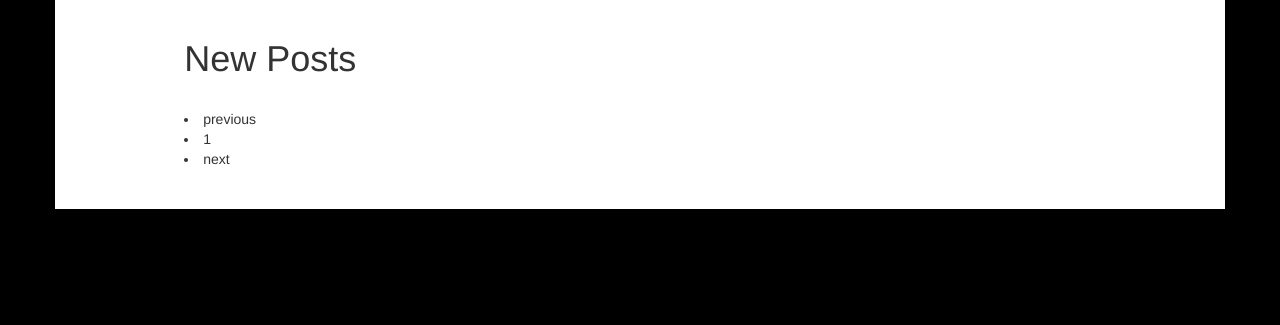
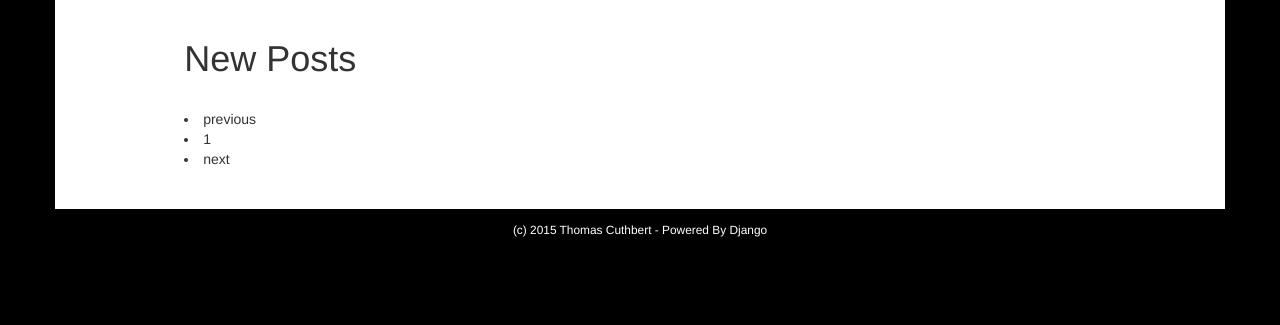
Before and after one commit to tcuthbert/tcuthbert, a Django app: page /blog/ in a window 1280 px wide. Shown: the part 113-438 px from the top of the page. Run offline with Django 3.2, Linux system fonts and the light colour scheme; data that the repository does not hold is empty; parts of the project's set-up code (start-up, migrations or seed data) failed here and were passed over; some libraries are stand-ins or nearby versions.

Commit message:
draft templates completed

```diff
--- a/blog/urls.py
+++ b/blog/urls.py
@@ -3,7 +3,6 @@ from blog.views import BlogView, PostItemView, DateArchiveBlogView, CategoryDeta
 
 urlpatterns = patterns('',
     url('archive/(?P<year>[\d]+)/(?P<month>[\w]+)/$', DateArchiveBlogView.as_view(date_field="date_publish"), name="blog-date-archive"),
-    #url('archive/$', DateArchiveBlogView.as_view(date_field="date_publish"), name="blog-date-archive"),
     url('archive/(?P<slug>[-\w]+)/$', CategoryDetailView.as_view(), name="blog-category-archive"),
     url('(?P<slug>[-\w]+)/$', PostItemView.as_view(), name="blog-post-item"),
     url('^$', BlogView.as_view(), name="blog-post-index"),
--- a/static/blog/css/style.css
+++ b/static/blog/css/style.css
@@ -22,3 +22,9 @@ body {
 #header h3 {
   font-weight: bolder;
 }
+
+footer {
+  margin: 10px 0 0 0;
+  color: white;
+  text-align: center;
+}
--- a/templates/blog/base.html
+++ b/templates/blog/base.html
@@ -36,8 +36,12 @@
                   <h3>Tombomation</h3>
                 </div>
                 {% block breadcrumb %}{% endblock %}
-                {% block content %}{% endblock%}
-                {% block footer %}{% endblock %}
+                <div class="row-fluid">
+                {% block content %}{% endblock %}
+                  <footer>
+                      <small>(c) 2015 Thomas Cuthbert - Powered By Django</small>
+                  </footer>
+                </div>
             </div>
         </div>
 
--- a/templates/blog/post/category_archive.html
+++ b/templates/blog/post/category_archive.html
@@ -8,8 +8,8 @@
 {% endblock %}
 
 {% block content %}
-<div id="content" class="row">
     <!--<div class="span9">-->
+  <div id="content" class="row">
     <div class="col-md-8 col-md-offset-1">
       <h2>Category: {{ category.title|title }}</h2>
         {% for item in posts %}
@@ -54,5 +54,5 @@
         {% endif %}
         </ul>
     </div>
-
+  </div>
 {% endblock %}
--- a/templates/blog/post/date_archive.html
+++ b/templates/blog/post/date_archive.html
@@ -11,7 +11,7 @@
 {% endblock %}
 
 {% block content %}
-<div id="content" class="row">
+  <div id="content" class="row">
     <div class="col-md-8 col-md-offset-1">
         <h2>Blog Archive: {{ month|date:"M Y" }} <!--to {{ end|date:"d M Y" }}--></h2>
         {% for post in posts %}
@@ -55,5 +55,5 @@
         {% endif %}
         </ul>
     </div>
-</div>
+  </div>
 {% endblock %}
--- a/templates/blog/post/index.html
+++ b/templates/blog/post/index.html
@@ -10,8 +10,8 @@
 {% endblock %}
 
 {% block content %}
-<div id="content" class="row">
     <!--<div class="span9">-->
+  <div id="content" class="row">
     <div class="col-md-8 col-md-offset-1">
       <h1>New Posts</h1>
         {% for item in posts %}
@@ -57,5 +57,5 @@
         {% endif %}
         </ul>
     </div>
-</div>
+  </div>
 {% endblock %}
--- a/templates/blog/post/post_item.html
+++ b/templates/blog/post/post_item.html
@@ -10,11 +10,11 @@
 {% endblock %}
 
 {% block content %}
-<div id="content" class="row">
     <!--<div class="col-md-8 col-md-offset-1">-->
     <!--<div class="row-fluid">-->
       <!--<div class="center-block col-md-9" style="float: none;">-->
       <!--<div class="center-block col-md-9" >-->
+  <div id="content" class="row">
     <div class="col-md-8 col-md-offset-1">
         <h3>{{ post.title }}</h3>
         <p class="meta">{{ post.date_publish|date:"F j, Y" }}</p>
@@ -38,5 +38,5 @@
         {% endif %}
         </ul>
     </div>
-</div>
+  </div>
 {% endblock %}
--- a/tombomation/settings.py
+++ b/tombomation/settings.py
@@ -24,7 +24,8 @@ DEBUG = True
 
 TEMPLATE_DEBUG = True
 
-TEMPLATE_DIRS = [os.path.join(BASE_DIR, 'templates')]
+TEMPLATE_DIRS = [os.path.join(BASE_DIR, 'templates'),
+                 '/Users/tom/Code/python/tombomation/templates/blog']
 
 ALLOWED_HOSTS = []
 
```
